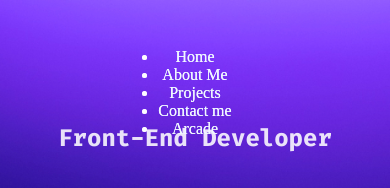
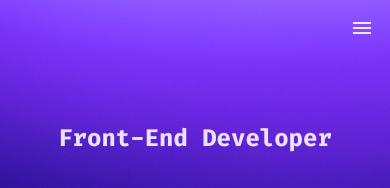
Before and after one commit to SheshanFernando2021/test-portfolio1, a React (Vite) app: page / in a window 390 px wide. Shown: the top 188 px of the page. Built offline with nearby package versions, Linux system fonts and the light colour scheme.

Commit message:
added a mobile version menu

```diff
--- a/src/Components/Hero/hero.css
+++ b/src/Components/Hero/hero.css
@@ -173,10 +173,11 @@ hr {
 }
 @media screen and (max-height: 800px){
   .hero-left {
-    display: none;
+    display: flex;
+    justify-content: center;
+    align-items: center;
   }
   .hero-right {
-    width: 100%;
     margin: 0 auto;
     padding: 0;
     left: 0;
--- a/src/Components/Navbar/Navbar.jsx
+++ b/src/Components/Navbar/Navbar.jsx
@@ -1,8 +1,28 @@
-import React from 'react';
+import React, { useState, useEffect, useRef } from 'react';
 import './navbar.css';
 import menu from '../../assets/dropdownmenu.svg';
 
 const Navbar = () => {
+  const [menuOpen, setMenuOpen] = useState(false);
+  const menuRef = useRef(null);
+
+  const toggleMenu = () => {
+    setMenuOpen(!menuOpen);
+  };
+
+  const handleClickOutside = (event) => {
+    if (menuRef.current && !menuRef.current.contains(event.target)) {
+      setMenuOpen(false);
+    }
+  };
+
+  useEffect(() => {
+    document.addEventListener('mousedown', handleClickOutside);
+    return () => {
+      document.removeEventListener('mousedown', handleClickOutside);
+    };
+  }, []);
+
   return (
     <div className="navbar-container">
       <ul className='desktopVersion'>
@@ -12,8 +32,9 @@ const Navbar = () => {
         <li><a href="#contact">Contact me</a></li>
         <li><a href="#arcade">Arcade</a></li>
       </ul>
-      <div className='mobileVersion'>
-      <ul>
+      <div className='mobileVersion' ref={menuRef}>
+        <img src={menu} alt='Menu' onClick={toggleMenu} />
+        <ul className={`menuList ${menuOpen ? 'show' : ''}`}>
           <li><a href="#">Home</a></li>
           <li><a href="#aboutme">About Me</a></li>
           <li><a href="#projects">Projects</a></li>
--- a/src/Components/Navbar/navbar.css
+++ b/src/Components/Navbar/navbar.css
@@ -1,6 +1,3 @@
-.mobileVersion{
-  display: none;
-}
 .navbar-container {
   display: flex;
   text-align: center;
@@ -12,7 +9,9 @@
   right: 0;
   z-index: 10;
 }
-.navbar-container .desktopVersion {
+
+/* Desktop Navigation */
+.desktopVersion {
   display: flex;
   flex-wrap: wrap;
   gap: 4rem;
@@ -24,33 +23,91 @@
   border: 1px solid white;
   padding: 15px;
   border-radius: 500px;
-  background-color: rgba(
-    240,
-    248,
-    255,
-    0.1
-  );
+  background-color: rgba(240, 248, 255, 0.1);
   backdrop-filter: blur(8px);
   -webkit-backdrop-filter: blur(10px);
 }
-.navbar-container .desktopVersion li {
+
+.desktopVersion li {
   transition: ease-in-out 0.3s;
 }
-a{
+
+a {
   text-decoration: none;
   color: aliceblue;
 }
-.navbar-container .desktopVersion li:hover ,a:hover {
+
+.desktopVersion li:hover,
+a:hover {
   transform: scale(1.1);
   color: rgb(225, 255, 0);
   text-shadow: 1px 1px 1px rgb(0, 0, 0);
 }
 
+/* Mobile Navigation */
+.mobileVersion {
+  display: none;
+  position: fixed;
+  top: 1rem;
+  right: 1rem;
+  z-index: 11;
+}
+
+.mobileVersion img {
+  cursor: pointer;
+  width: 24px;
+  height: auto;
+}
+
+.menuList {
+  display: none;
+  flex-direction: column;
+  padding: 0;
+  margin: 0;
+  list-style-type: none;
+  background-color: rgba(240, 248, 255, 0.1);
+  border-radius: 10px;
+  backdrop-filter: blur(8px);
+  -webkit-backdrop-filter: blur(8px);
+  position: fixed;
+  top: 4rem;
+  right: 1rem;
+  z-index: 10;
+}
+
+.menuList.show {
+  display: flex;
+}
+
+.menuList li {
+  margin: 10px 0;
+  font-family: 'Fira Code';
+  font-size: 1.2rem;
+}
+
+.menuList li a {
+  color: aliceblue;
+}
+
+.menuList li a:hover {
+  color: rgb(225, 255, 0);
+  text-shadow: 1px 1px 1px rgb(0, 0, 0);
+}
+
+/* Responsive Design */
 @media screen and (max-width: 1466px) {
-  .navbar-container .desktopVersion {
+  .desktopVersion {
     display: none;
   }
-  .navbar-container .mobileVersion{
+
+  .mobileVersion {
     display: flex;
+    align-items: center;
   }
 }
+
+@media screen and (max-width: 768px) {
+  .menuList {
+    display: none;
+  }
+}
```
Lines whose indentation alone changed are shown as unchanged.
